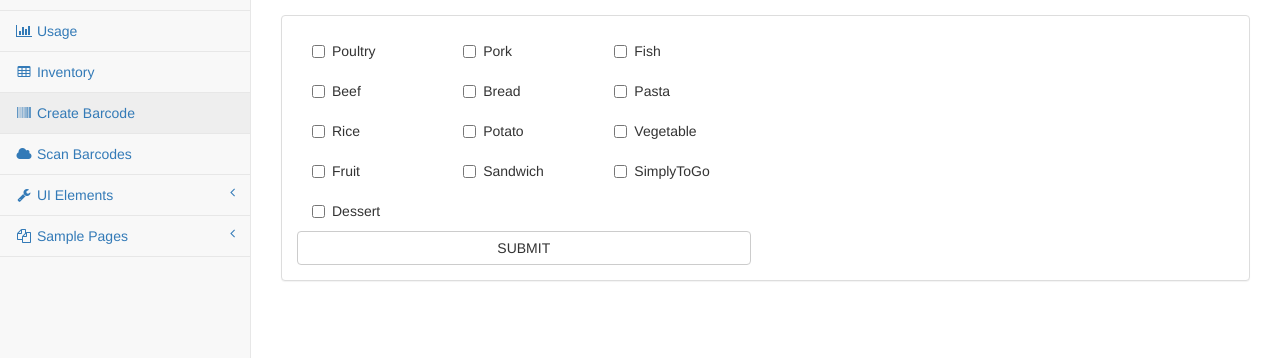
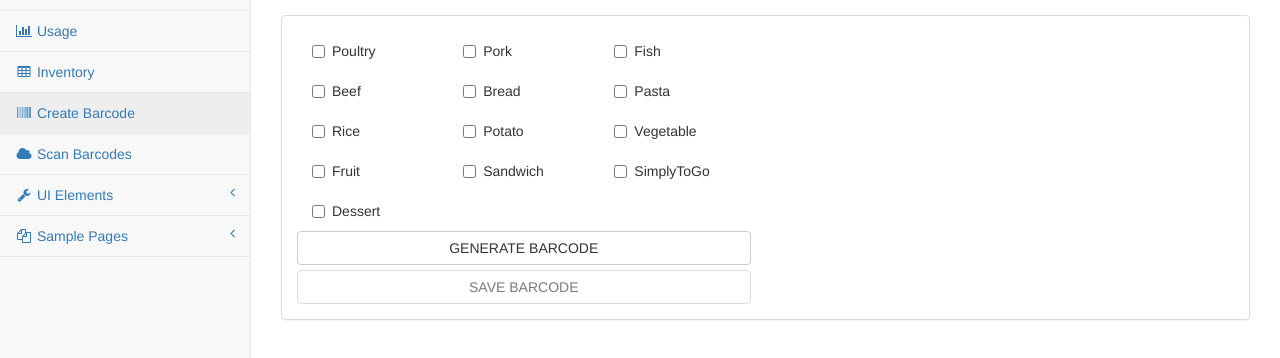
Before and after one commit to annaliseirby/klemiskitchen, a plain HTML site: page adminpages/pages/createbarcode.html in a window 1280 px wide. Shown: the part 146-504 px from the top of the page. Drawn offline with Linux system fonts and the light colour scheme.

Commit message:
Updated admin createbarcode page with PDF capability

```diff
--- a/adminpages/pages/createbarcode.html
+++ b/adminpages/pages/createbarcode.html
@@ -258,13 +258,14 @@
                                     </div>
                                 </div>
 
-
                                 <input class="btn btn-block btn-default text-uppercase" id="submit" type="submit"
-                                       value="Submit">
+                                       value="Generate Barcode">
+                                <input class="btn btn-block btn-default text-uppercase" id="save" type="button"
+                                       value="Save Barcode">
                             </div>
                             <!-- /.checkboxes -->
                             <div id="svg-container" class="col-lg-6 col-md-6 col-sm-12 col-xs-12">
-                                <svg style="margin:auto; display: block;" id="barcode"></svg>
+                                <canvas style="margin:auto; display: block;" id="barcode"></canvas>
                             </div>
                             <!-- /.barcode -->
                         </div>
@@ -298,6 +299,8 @@
 <!--Our scripts go here-->
 <script src="../../js/JsBarcode.all.min.js"></script>
 <script src="../../js/generatebarcode.js"></script>
+<script src="../../js/pdfmake.min.js"></script>
+<script src="../../js/vfs_fonts.js"></script>
 
 </body>
 
```
